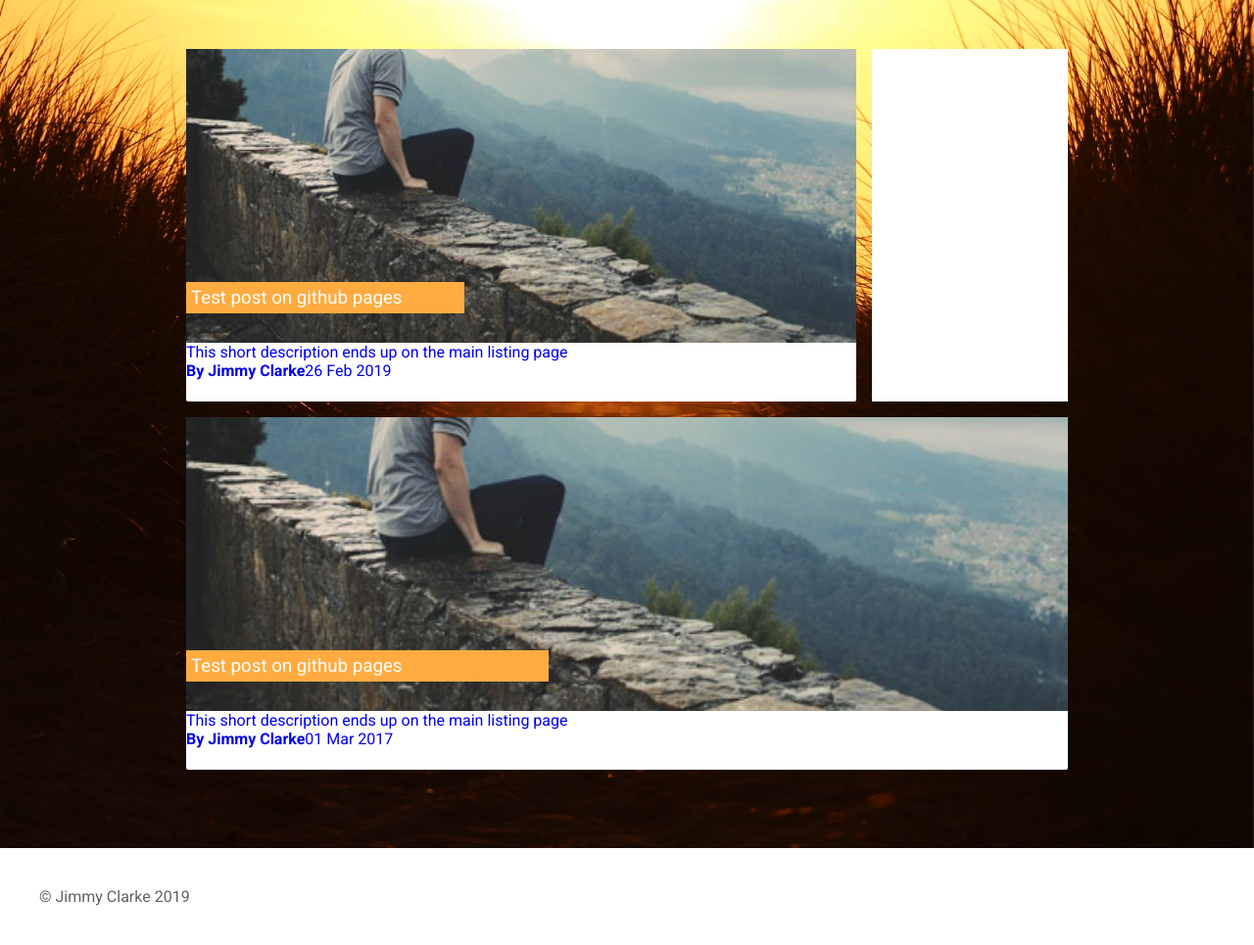
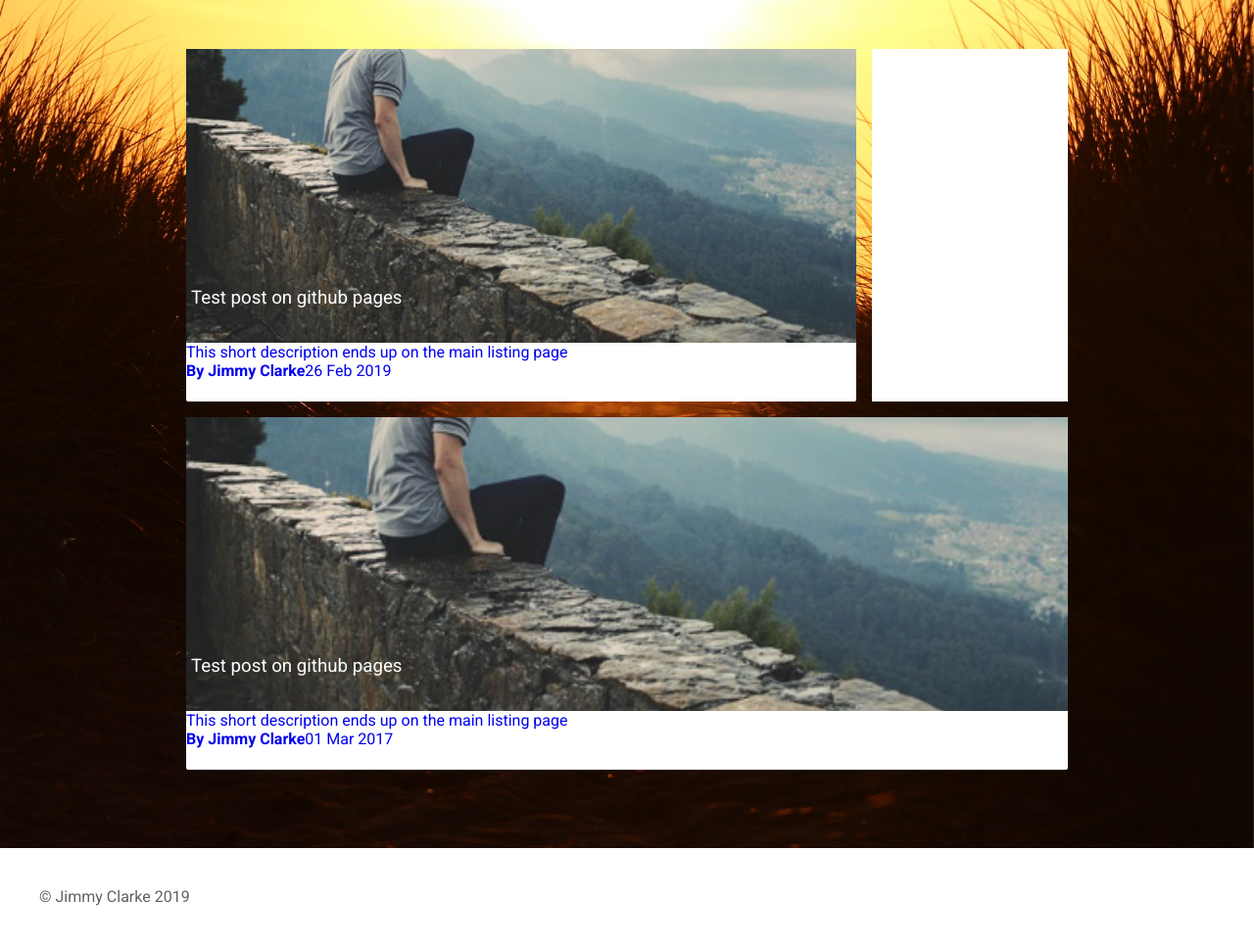
Before and after one commit to jimmyclarke113/jimmyclarke113.github.io, a Jekyll site: the page built from index.html, in a window 1280 px wide. Shown: the whole page at 98% size. Built offline with Jekyll 4.4.1, drawn with Linux system fonts in a browser that asks for light colours.

Commit message:
Update styles2019.css

```diff
--- a/css/styles2019.css
+++ b/css/styles2019.css
@@ -67,7 +67,6 @@
   position:absolute;
   left:0;
   bottom:30px;
-  background-color:#ffab40;
   padding:5px;
   color:#fff;
   font-weight:400;
@@ -93,3 +92,15 @@
   margin-top:80px;
   padding: 40px;
 }
+.P{
+  background-color:#feb236;
+}
+.3D{
+  background-color:#6b5b95;
+}
+.T{
+  background-color:#d64161
+}
+.M{
+  background-color:#878f99
+}
```
